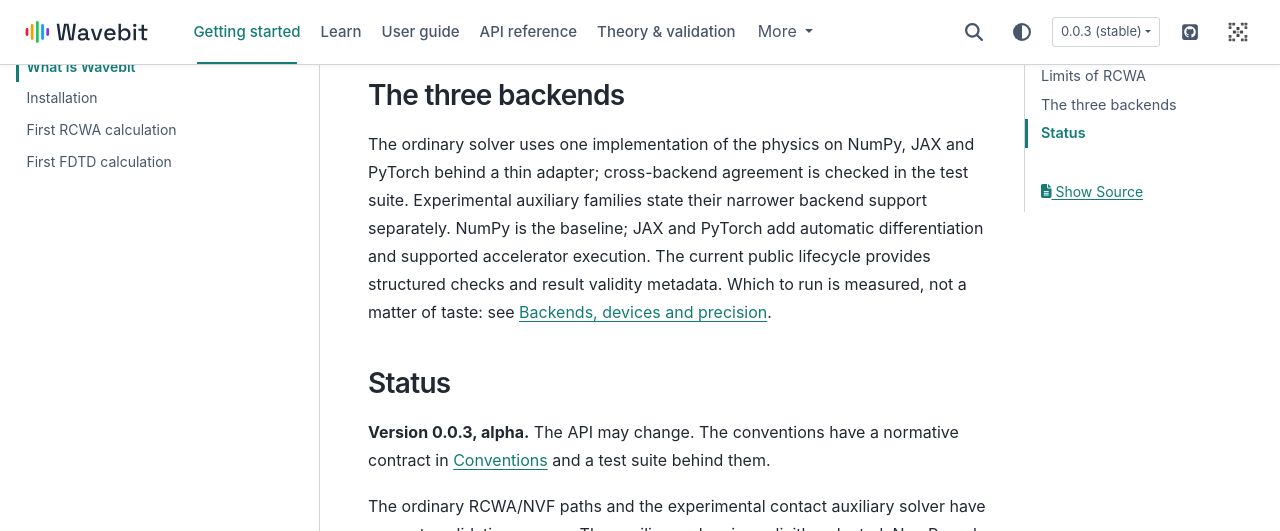
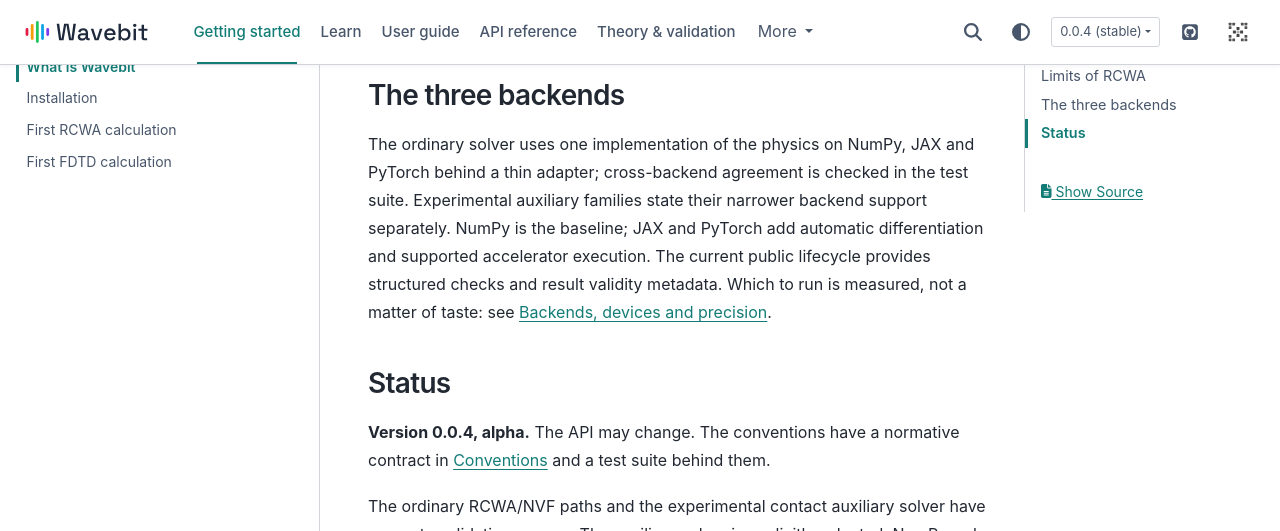
Before and after one commit to fieldalgo/wavebit, a Sphinx documentation site: the page built from docs/getting-started/overview.md, in a window 1280 px wide and 900 px high, scrolled down 1152 px. Shown: the top 531 px of the window. Built offline with Sphinx 7.4.7 and the PyData theme 0.15.4, drawn with Linux system fonts in a browser that asks for light colours; pages that are not in the unit, such as notebooks, are missing from menus.

Commit message:
release: prepare 0.0.4
Co-authored-by: Codex <noreply@openai.com>

```diff
--- a/pyproject.toml
+++ b/pyproject.toml
@@ -5,7 +5,7 @@ build-backend = "setuptools.build_meta"
 
 [project]
 name = "wavebit"
-version = "0.0.3"
+version = "0.0.4"
 description = "Differentiable electromagnetic simulation with RCWA and FDTD"
 readme = "README.md"
 license = "Apache-2.0 AND MIT"
--- a/src/wavebit/__init__.py
+++ b/src/wavebit/__init__.py
@@ -4,7 +4,7 @@ Use rcwa.Problem or fdtd.Problem with the corresponding check/prepare/run
 lifecycle. Historical inputs require explicit migration; see wavebit.migration.
 Importing this package never enables a backend or changes global precision.
 """
-__version__ = '0.0.3'
+__version__ = '0.0.4'
 
 from . import materials, rcwa, fdtd
 from .materials import (Material, MaterialResponse, ConductiveMaterial, DispersiveMaterial,
```
Also changed, not shown: README.md (+1 -1 lines), docs/getting-started/installation.md (+1 -1 lines).
